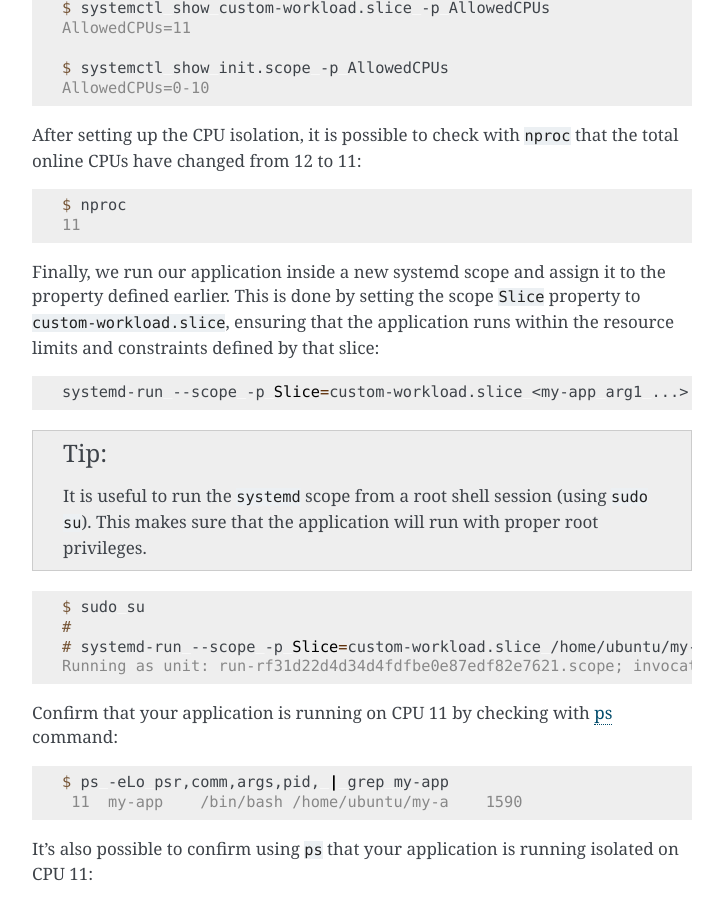
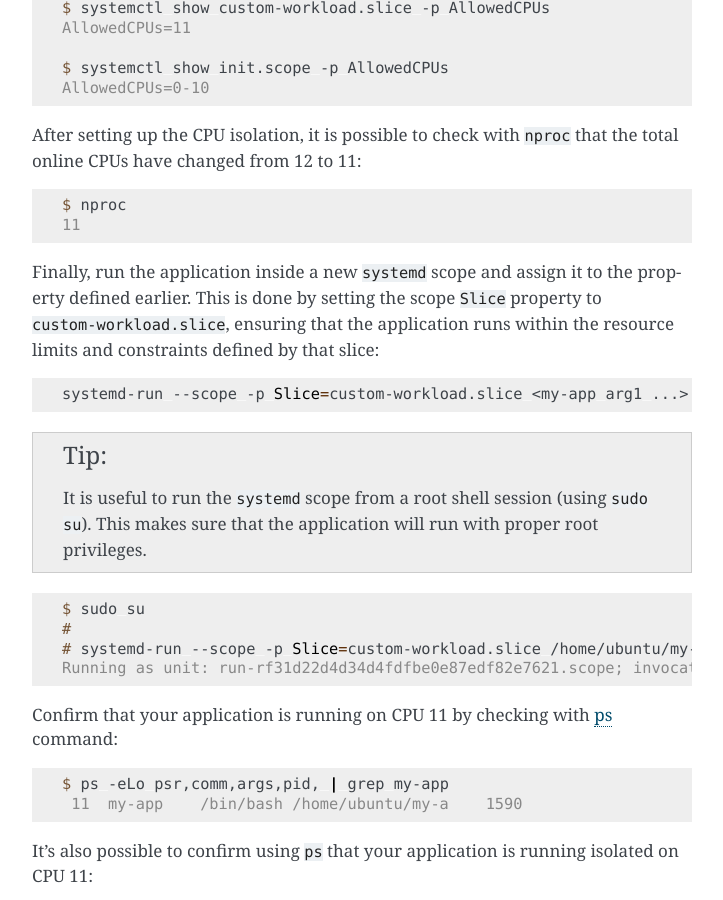
Before and after one commit to canonical/real-time-ubuntu-docs, a Sphinx documentation site: the page built from docs/how-to/using-cpusets.md, in a window 1280 px wide and 900 px high, scrolled down 1572 px. Shown: the whole window, without its empty margins (388-1111 px from the left). Built offline with Sphinx 7.4.7, drawn with Linux system fonts in a browser that asks for light colours.

Commit message:
refact: make language more brief
Co-authored-by: AnneCYH <anne.chew@canonical.com>
Signed-off-by: Lincoln Wallace <lincoln.wallace@canonical.com>

````diff
--- a/docs/how-to/using-cpusets.md
+++ b/docs/how-to/using-cpusets.md
@@ -62,7 +62,7 @@ $ nproc
 11
 ```
 
-Finally, we run our application inside a new systemd scope and assign it to the property defined earlier.
+Finally, run the application inside a new `systemd` scope and assign it to the property defined earlier.
 This is done by setting the scope `Slice` property to `custom-workload.slice`, ensuring that the application runs within the resource limits and constraints defined by that slice:
 
 ```bash
````
